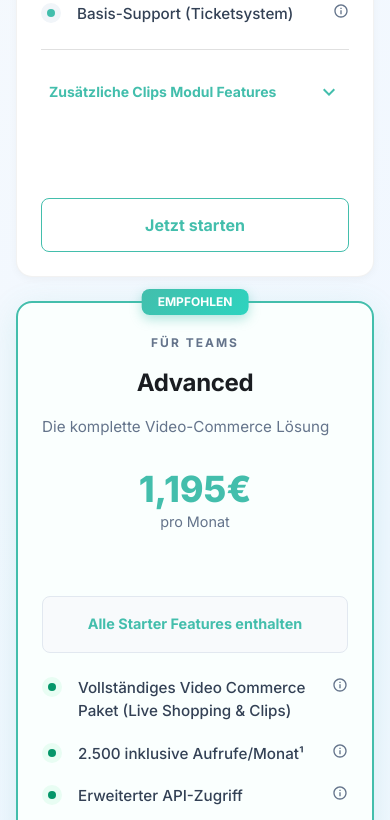
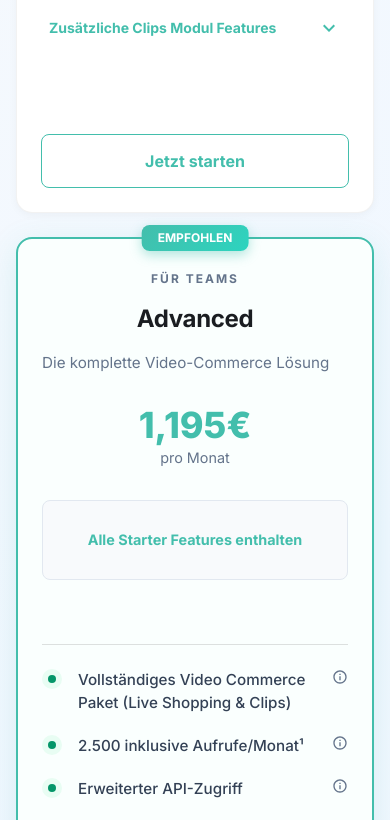
Before and after one commit to DenizD/signup-and-market-optin, a React (Vite) app: page /plans in a window 390 px wide. Shown: the part 1156-1976 px from the top of the page. Built offline with nearby package versions, Linux system fonts and the light colour scheme.

Commit message:
Fix: Improve plans page layout
Implement CSS Grid/Flexbox for consistent card heights and horizontal alignment, including module selection, "includes" info, and base features. Ensure responsive design.

```diff
--- a/src/pages/Plans.tsx
+++ b/src/pages/Plans.tsx
@@ -1,3 +1,4 @@
+
 import { Box, Container, Typography, Button, Card, CardContent, CardActions, Stack, Tooltip, Grow, RadioGroup, FormControlLabel, Radio, Divider } from '@mui/material';
 import { InfoOutlined, ExpandMore, ExpandLess } from '@mui/icons-material';
 import { useState } from 'react';
@@ -289,6 +290,7 @@ const Plans = () => {
   const getCardStyles = (plan: typeof plans[0]) => {
     const baseStyles = {
       height: '100%',
+      minHeight: '800px', // Minimum height for all cards
       display: 'flex',
       flexDirection: 'column',
       position: 'relative',
@@ -461,7 +463,7 @@ const Plans = () => {
             gap: { xs: 3, md: 4 },
             maxWidth: '1200px',
             mx: 'auto',
-            alignItems: 'start'
+            alignItems: 'stretch' // Ensure all cards stretch to same height
           }}>
             {plans.map((plan, index) => (
               <Box key={plan.id}>
@@ -489,9 +491,21 @@ const Plans = () => {
                       </Box>
                     )}
 
-                    <CardContent sx={{ p: { xs: 3, md: 4 }, flexGrow: 1, display: 'flex', flexDirection: 'column' }}>
-                      {/* Plan Header */}
-                      <Box sx={{ textAlign: 'center', mb: 4 }}>
+                    <CardContent sx={{
+                      p: { xs: 3, md: 4 },
+                      flexGrow: 1,
+                      display: 'flex',
+                      flexDirection: 'column',
+                      height: '100%'
+                    }}>
+                      {/* Plan Header - Fixed Height Section */}
+                      <Box sx={{
+                        textAlign: 'center',
+                        mb: 4,
+                        minHeight: '200px', // Fixed height for header section
+                        display: 'flex',
+                        flexDirection: 'column'
+                      }}>
                         <Typography
                           variant="overline"
                           sx={{
@@ -520,7 +534,7 @@ const Plans = () => {
                           mb: 4,
                           lineHeight: 1.6,
                           fontSize: '0.95rem',
-                          minHeight: { xs: 'auto', md: '48px' },
+                          flexGrow: 1,
                           display: 'flex',
                           alignItems: 'center',
                           textAlign: 'center'
@@ -529,7 +543,7 @@ const Plans = () => {
                         </Typography>
 
                         {/* Pricing */}
-                        <Box sx={{ mb: 4 }}>
+                        <Box sx={{ mt: 'auto' }}>
                           <Typography
                             variant="h3"
                             sx={{
@@ -550,32 +564,15 @@ const Plans = () => {
                         </Box>
                       </Box>
 
-                      {/* Previous Tier Information for Advanced/Enterprise */}
-                      {!plan.isStarterOption && (
+                      {/* Module Selection / Previous Tier Info - Aligned Height Section */}
                       <Box sx={{
                         mb: 3,
-                          p: 2,
-                          backgroundColor: '#f8fafc',
-                          borderRadius: 2,
-                          border: '1px solid #e2e8f0'
+                        minHeight: '120px', // Fixed height for this section to align horizontally
+                        display: 'flex',
+                        flexDirection: 'column'
                       }}>
-                          <Typography variant="subtitle2" sx={{
-                            fontWeight: 700,
-                            color: '#43BEAC',
-                            textAlign: 'center',
-                            fontSize: '0.9rem'
-                          }}>
-                            {plan.id === 'advanced'
-                              ? (language === 'de' ? 'Alle Starter Features enthalten' : 'All Starter features included')
-                              : (language === 'de' ? 'Alle Advanced Features enthalten' : 'All Advanced features included')
-                            }
-                          </Typography>
-                        </Box>
-                      )}
-
-                      {/* Starter Module Selection */}
-                      {plan.isStarterOption && (
-                        <Box sx={{ mb: 4 }}>
+                        {plan.isStarterOption ? (
+                          <>
                             <Typography variant="subtitle2" sx={{
                               fontWeight: 700,
                               color: '#1a1d21',
@@ -623,10 +620,37 @@ const Plans = () => {
                                 }
                               />
                             </RadioGroup>
-                          <Divider sx={{ my: 3 }} />
+                          </>
+                        ) : (
+                          <Box sx={{
+                            p: 2,
+                            backgroundColor: '#f8fafc',
+                            borderRadius: 2,
+                            border: '1px solid #e2e8f0',
+                            display: 'flex',
+                            alignItems: 'center',
+                            justifyContent: 'center',
+                            minHeight: '80px'
+                          }}>
+                            <Typography variant="subtitle2" sx={{
+                              fontWeight: 700,
+                              color: '#43BEAC',
+                              textAlign: 'center',
+                              fontSize: '0.9rem'
+                            }}>
+                              {plan.id === 'advanced'
+                                ? (language === 'de' ? 'Alle Starter Features enthalten' : 'All Starter features included')
+                                : (language === 'de' ? 'Alle Advanced Features enthalten' : 'All Advanced features included')
+                              }
+                            </Typography>
                           </Box>
                         )}
+                      </Box>
 
+                      <Divider sx={{ mb: 3 }} />
+
+                      {/* Features Section - Flexible Height */}
+                      <Box sx={{ flexGrow: 1, display: 'flex', flexDirection: 'column' }}>
                         {/* Core Features for Starter */}
                         {plan.isStarterOption && plan.coreFeatures && (
                           <Box sx={{ mb: 3 }}>
@@ -690,16 +714,17 @@ const Plans = () => {
 
                         {/* Regular Features for Advanced/Enterprise */}
                         {!plan.isStarterOption && plan.features && (
-                        <Stack spacing={2.5} sx={{ flexGrow: 1, mb: 4 }}>
+                          <Stack spacing={2.5} sx={{ flexGrow: 1 }}>
                             {plan.features.map((feature, idx) =>
                               renderFeatureWithTooltip(feature, idx, plan)
                             )}
                           </Stack>
                         )}
+                      </Box>
                     </CardContent>
 
-                    {/* CTA Button */}
-                    <CardActions sx={{ p: { xs: 3, md: 4 }, pt: 0 }}>
+                    {/* CTA Button - Fixed at Bottom */}
+                    <CardActions sx={{ p: { xs: 3, md: 4 }, pt: 0, mt: 'auto' }}>
                       <Button
                         variant={plan.popular ? "contained" : "outlined"}
                         fullWidth
```
Lines whose indentation alone changed are shown as unchanged.
